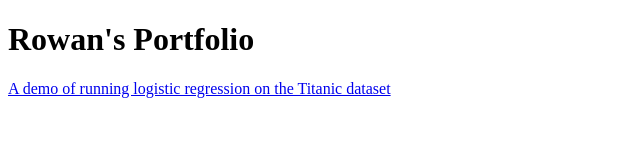
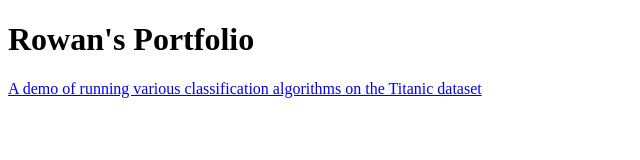
Before and after one commit to rowanlaw/rowanlaw.github.io, a plain HTML site: page index.html in a window 1280 px wide. Shown: the whole page, without its empty margins (0-640 px from the left). Drawn offline with Linux system fonts and the light colour scheme.

Commit message:
Update index.html

```diff
--- a/index.html
+++ b/index.html
@@ -2,6 +2,6 @@
 <html>
 <body>
 <h1>Rowan's Portfolio</h1>
-<a href="/Titanic.html">A demo of running logistic regression on the Titanic dataset</a>
+<a href="/Titanic.html">A demo of running various classification algorithms on the Titanic dataset</a>
 </body>
 </html>
```
